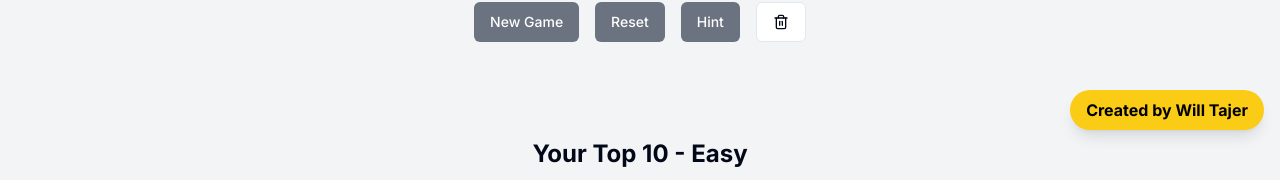
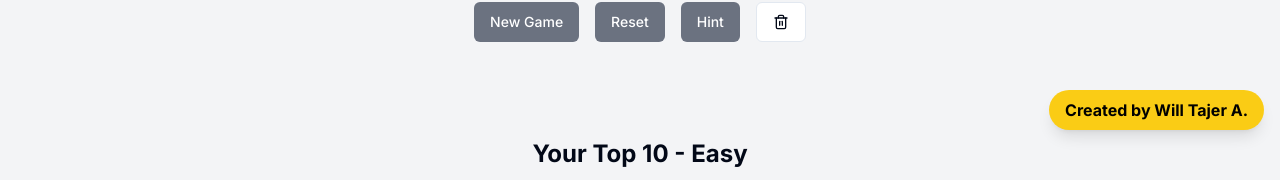
Before and after one commit to willtajer/latinHAM, a Next.js app: page / in a window 1280 px wide. Both pictures are taken after a click on the button "Easy". Shown: the part 654-834 px from the top of the page. Built offline with nearby package versions, Linux system fonts and the light colour scheme.

Commit message:
tryagain

```diff
--- a/components/LatinHamGame.tsx
+++ b/components/LatinHamGame.tsx
@@ -572,7 +572,7 @@ const LatinHamGame: React.FC = () => {
         className="fixed bottom-4 right-4 bg-yellow-400 hover:bg-yellow-500 text-black font-bold py-2 px-4 rounded-full shadow-lg transition-colors duration-200 focus:outline-none focus:ring-2 focus:ring-yellow-600 focus:ring-opacity-50"
         aria-label="Visit Will Tajer's website"
       >
-        Created by Will Tajer
+        Created by Will Tajer A.
       </a>
     </div>
   )
```
